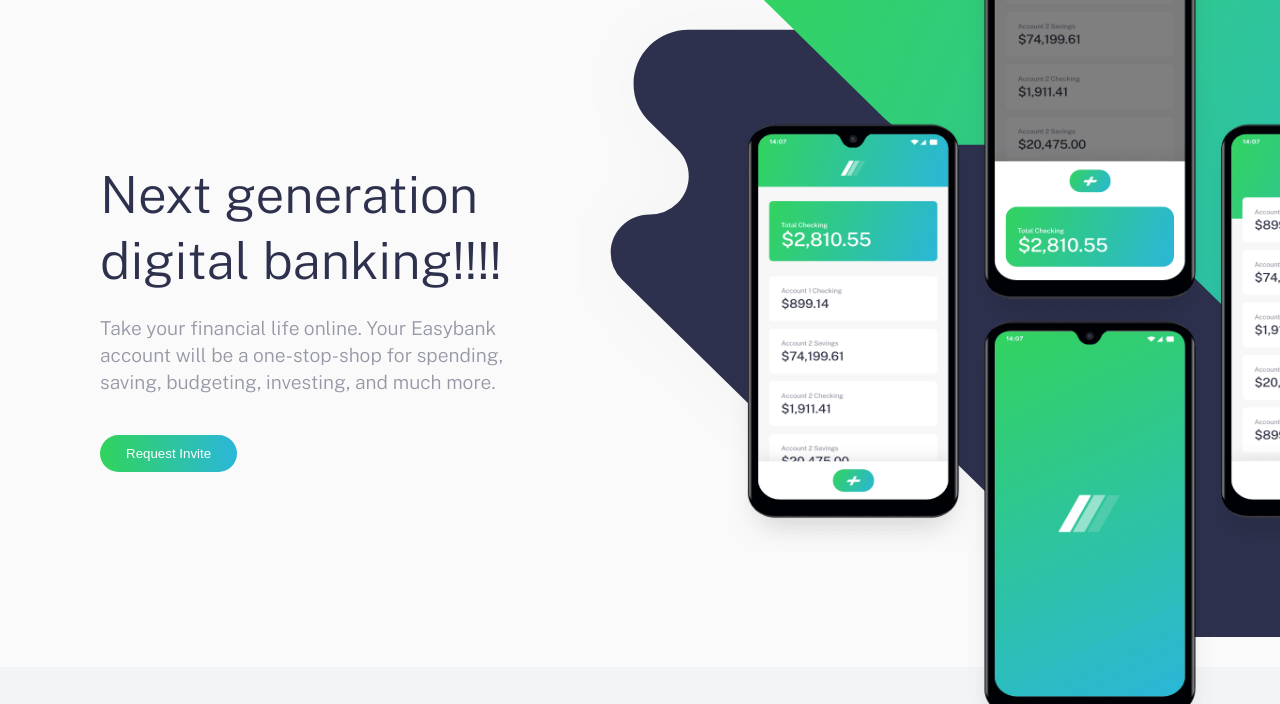
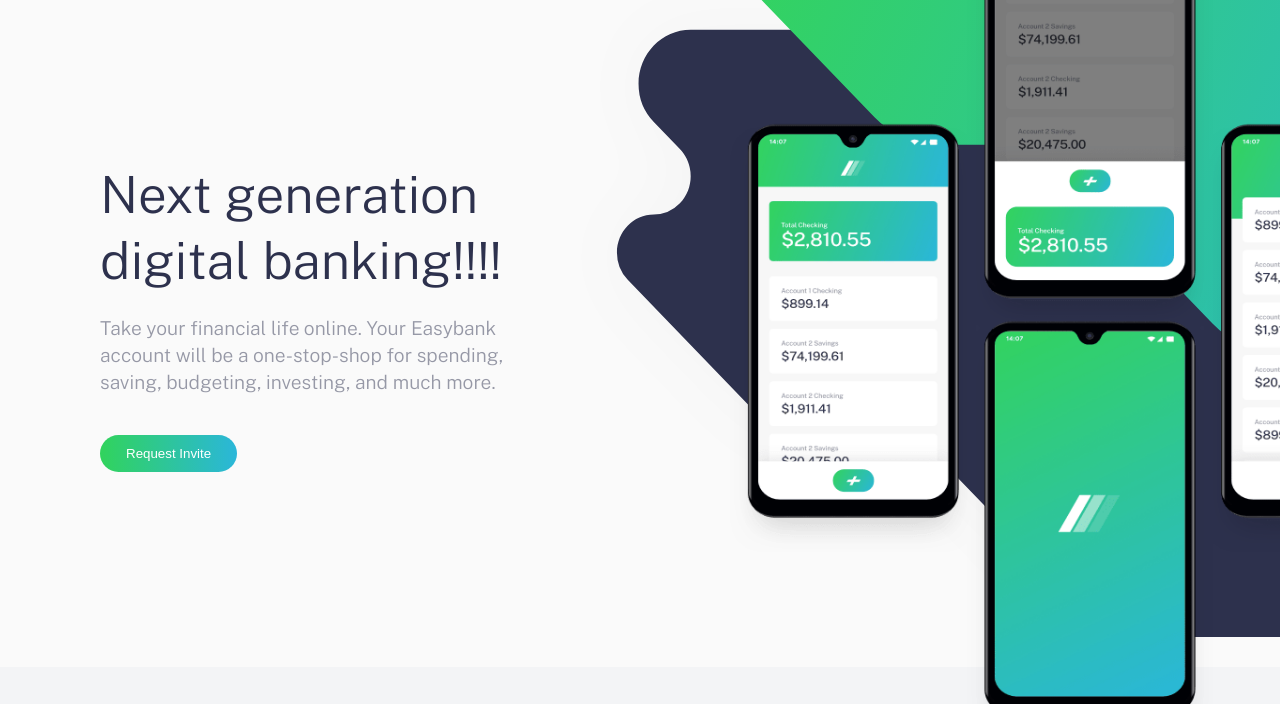
Before and after one commit to extremuse/landing-page., a plain HTML site: page index.html in a window 1280 px wide. Shown: the part 86-790 px from the top of the page. Drawn offline with nearby package versions, Linux system fonts and the light colour scheme.

Commit message:
secomd commit

```diff
--- a/scss/_global.scss
+++ b/scss/_global.scss
@@ -254,7 +254,7 @@ header{
                 background-image: url(/images/bg-intro-desktop.svg);
                 height: 100%;
                 width: 160%;
-                background-size: 127% 152%;
+                background-size: 120% 152%;
                 background-repeat: no-repeat;
                 background-position: 15% 77%;
             }
@@ -282,7 +282,7 @@ header{
                     background-image: url(/images/image-mockups.png);
                     height: 90%;
                     width: 100%;
-                    background-size: 46% 110%;
+                    background-size: 36% 110%;
                     background-repeat: no-repeat;
                     background-image: cover;
                     background-position:center 140%;
@@ -291,7 +291,7 @@ header{
                 }
                 @include breakpoint-down(small){
                     background-position: center 10%;
-                    &::after{background-size: 80% 125%;
+                    &::after{background-size: 68% 120%;
                     background-position:center 90%;
                 }
             }
@@ -305,17 +305,17 @@ header{
     background-color:$lightGrayishBlue;
    // height: 70vh;
     @include breakpoint-down(small){
-        height: 174vh;
-        margin-bottom: 30px;
+        // height: 100%;
+        // margin-bottom: 30px;
     }
-    @media screen and (max-width: 380px ) and (max-height:740px) {
-        height: 190vh;
+    // @media screen and (max-width: 380px ) and (max-height:740px) {
+    //     height: 190vh;
 
-    }
-    @media screen and (max-width: 380px ) and (max-height:670px) {
-        height: 220vh;
+    // }
+    // @media screen and (max-width: 380px ) and (max-height:670px) {
+    //     height: 220vh;
 
-    }
+    // }
 }
 .easybank-container{
     max-width: 1100px;
@@ -323,6 +323,9 @@ header{
     padding: 40px 20px 70px 20px;
     @include flex(space-evenly,flex-start,column);
     margin: auto;
+    @include breakpoint-down(small){
+        padding: 40px 20px 10px 20px;
+    }
     //background-color: aqua;
    // padding-bottom: 70px;
     .easybank-top{
@@ -418,6 +421,7 @@ header{
     padding: 100px 20px;
     @include breakpoint-down(small){
         align-items: center;
+        padding: 50px 20px;
     }
     .heading{
         font-size: 2.3rem;
```
Also changed, not shown: scss/style.css, 1 other file.
